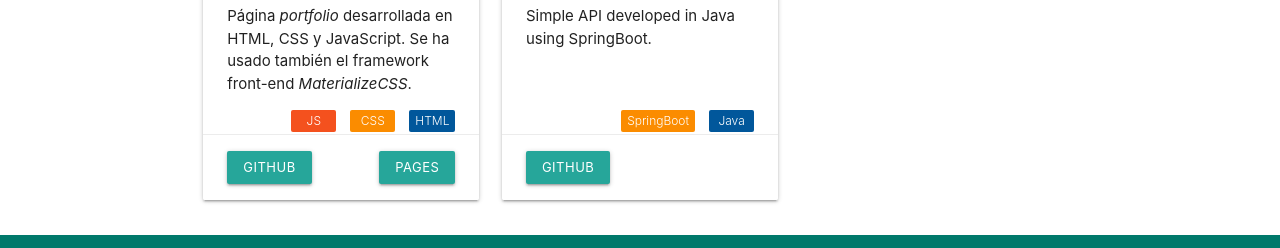
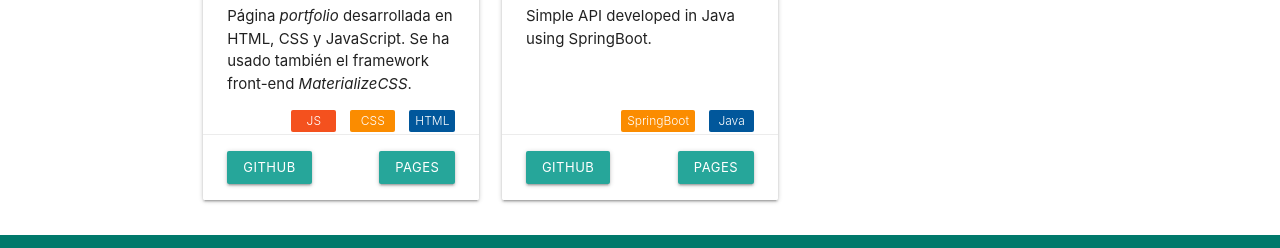
Before and after one commit to hector-medina/hector-medina.github.io, a plain HTML site: page projects.html in a window 1280 px wide. Shown: the part 484-732 px from the top of the page. Drawn offline with nearby package versions, Linux system fonts and the light colour scheme.

Commit message:
Simple-api page link updated.

```diff
--- a/projects.html
+++ b/projects.html
@@ -110,6 +110,8 @@
           </div>
           <div class="card-action">
             <a class="btn btn-small" target="_blank"  href="https://github.com/hector-medina/simple-api">GitHub</a>
+
+            <a class="btn btn-small right" target="_blank"  href="https://hector-medina.github.io/simple-api/">Pages</a>
           </div>
         </div>
       </div>
```
